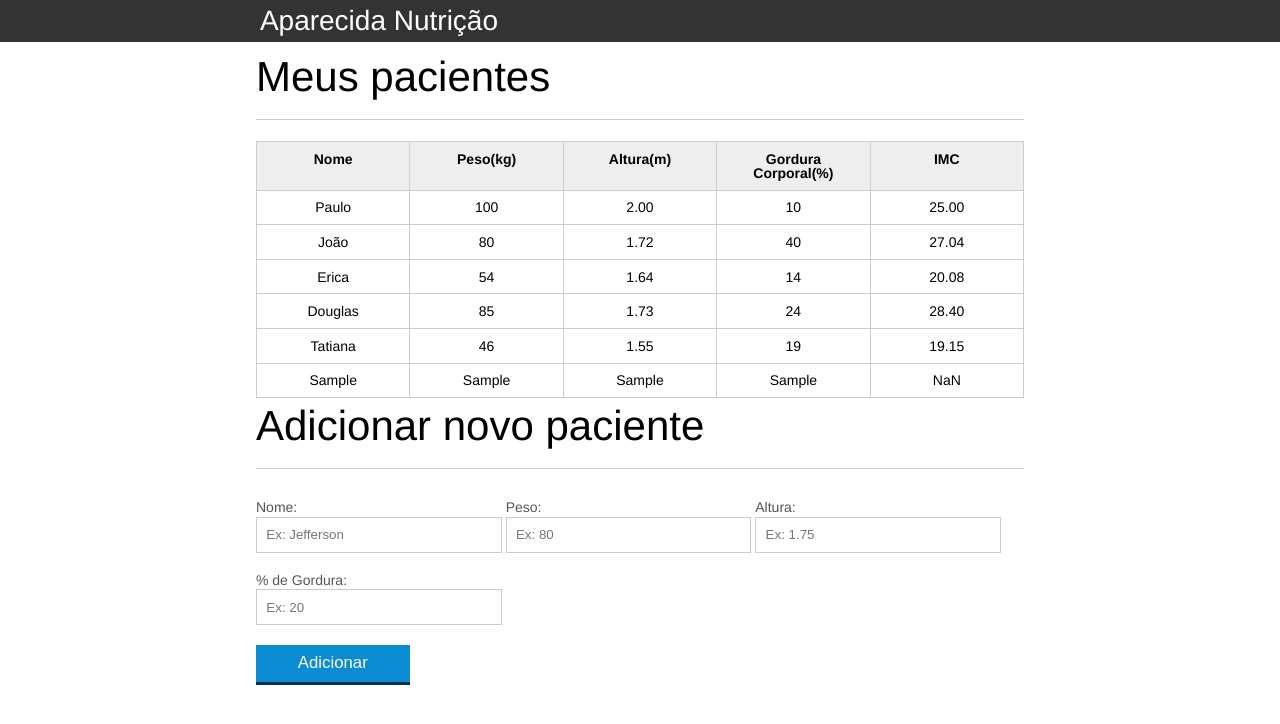
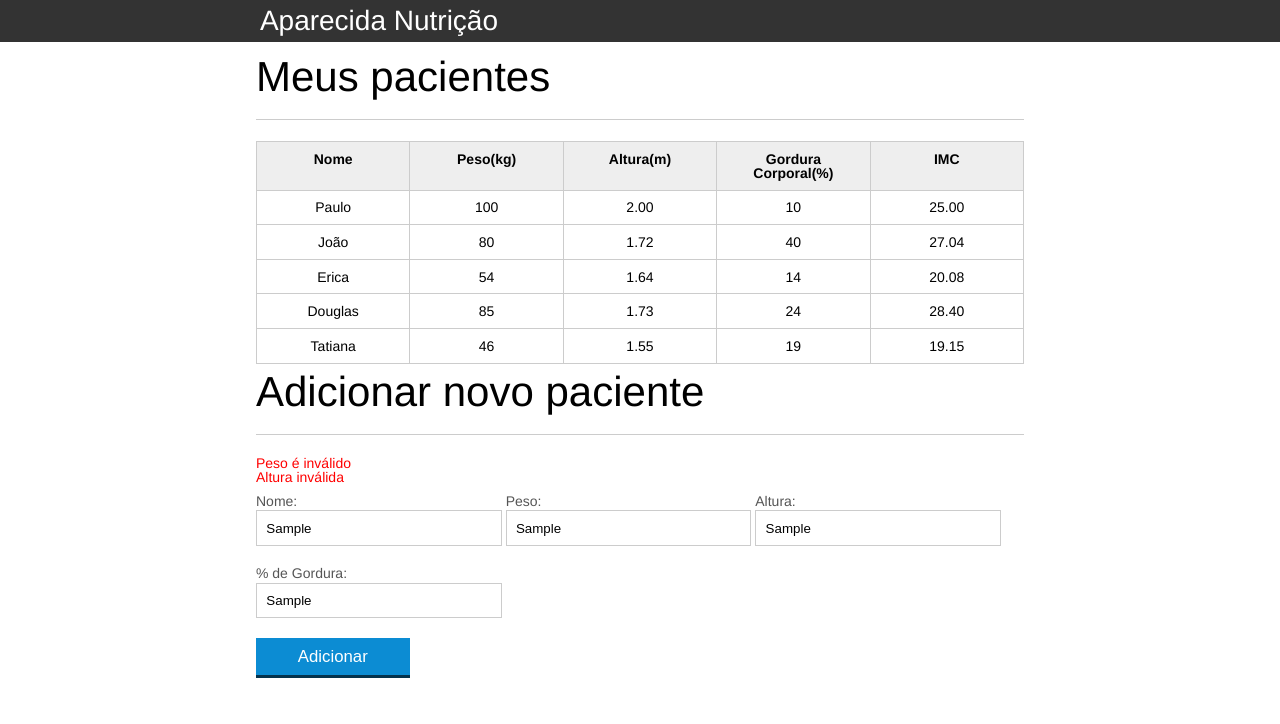
Before and after one commit to JeffersonMoller/JavaScriptFormulario, a plain HTML site: page index.html in a window 1280 px wide. Both pictures are taken after typing "Sample", "Sample", "Sample", "Sample" into the empty fields and a click on the button "Adicionar". Drawn offline with Linux system fonts and the light colour scheme.

Commit message:
Finalizando tratamento de erros

```diff
--- a/css/index.css
+++ b/css/index.css
@@ -136,3 +136,7 @@ button[disabled=disabled], button:disabled {
 .paciente-invalido{
 	background-color: lightcoral;
 }
+
+#mensagens-erro{
+	color: red;
+}
--- a/index.html
+++ b/index.html
@@ -73,6 +73,8 @@
 		<!-- ... -->
 		<section class="container">
 			<h2 id="titulo-form">Adicionar novo paciente</h2>
+			<ul id="mensagens-erro">
+			</ul>
 			<form id="form-adiciona">
 				<div class="grupo">
 					<label for="nome">Nome:</label>
--- a/js/calcula-imc.js
+++ b/js/calcula-imc.js
@@ -10,17 +10,19 @@ for(var i = 0; i < pacientes.length; i++){
     var altura = tdAltura.textContent;
     var peso = tdPeso.textContent;
 
-    var alturaEhValida = true;
-    var pesoEhValido = true;
 
-    if (peso <= 0 || peso > 1000) {
+    var  pesoEhValido = validaPeso(peso);
+    var alturaEhValida = validaAltura(altura);
+
+    if (!pesoEhValido) {
         console.log("Peso inválido!");
-        tdPeso.textContent = "Peso inválido!";
         pesoEhValido = false;
+        tdImc.textContent = "Peso inválido";
+        paciente.classList.add("paciente-invalido");
 
     }
 
-    if (altura <= 0 || altura >= 3) {
+    if (!alturaEhValida) {
         console.log("Altura inválida!");
         tdAltura.textContent = "Altura inválida!";
         paciente.classList.add("paciente-invalido");
@@ -33,6 +35,25 @@ for(var i = 0; i < pacientes.length; i++){
     }
 }
 
+//valida Peso
+function validaPeso(peso){
+    if (peso >= 0 && peso <  1000) {
+        return true;
+    } else {
+        return false;
+    }
+}
+
+//valida altura
+function validaAltura(altura){
+    if(altura >=0 && altura <=3.0){
+        return true;
+    } else {
+        return false;
+    }
+}
+
+//Calcula IMC
 function calculaImc(peso, altura){
     var imc = 0;
     imc = peso / (altura * altura);
--- a/js/form.js
+++ b/js/form.js
@@ -10,13 +10,34 @@ botaoAdicionar.addEventListener("click", function(event) {
   //criando a tr e a td do paciente
   var pacienteTr = montarTr(paciente);
 
+  var erros= validaPaciente(paciente);
+
+  if(erros.length > 0){
+    exibeMensagemsDeErro(erros);
+    return;
+  }
+
   //Adicionando paciente na tabela
   var tabela = document.querySelector("#tabela-pacientes");
   tabela.appendChild(pacienteTr);
 
   form.reset();
+  var mensagensErro = document.querySelector("#mensagens-erro");
+  mensagensErro.innerHTML = "";
+});
 
-});
+function exibeMensagemsDeErro(erros){
+  var ul = document.querySelector("#mensagens-erro");
+  //apaga o conteudo de ul
+  ul.innerHTML = "";
+  erros.forEach(function(erro){
+    var li = document.createElement("li");
+    li.textContent = erro;
+    ul.appendChild(li);
+  });
+
+
+}
 
 function obtemPacienteDoFormulario(form){
 
@@ -52,3 +73,15 @@ function montaTd(dado, classe){
 
   return td;
 }
+
+//valida paciente
+function validaPaciente(paciente){
+  var erros = [];
+  if(paciente.nome.length == 0) erros.push("Nome não pode ser em branco");
+  if(!validaPeso(paciente.peso)) erros.push("Peso é inválido");
+  if (!validaAltura(paciente.altura)) erros.push("Altura inválida");
+  if(paciente.gordura.length == 0) erros.push("Gorgura não pode ser em branco");
+  if(paciente.peso.length == 0) erros.push("Peso não pode ser em branco");
+  if(paciente.altura.length == 0) erros.push("Altura não pode ser em branco");
+  return erros;
+}
```
